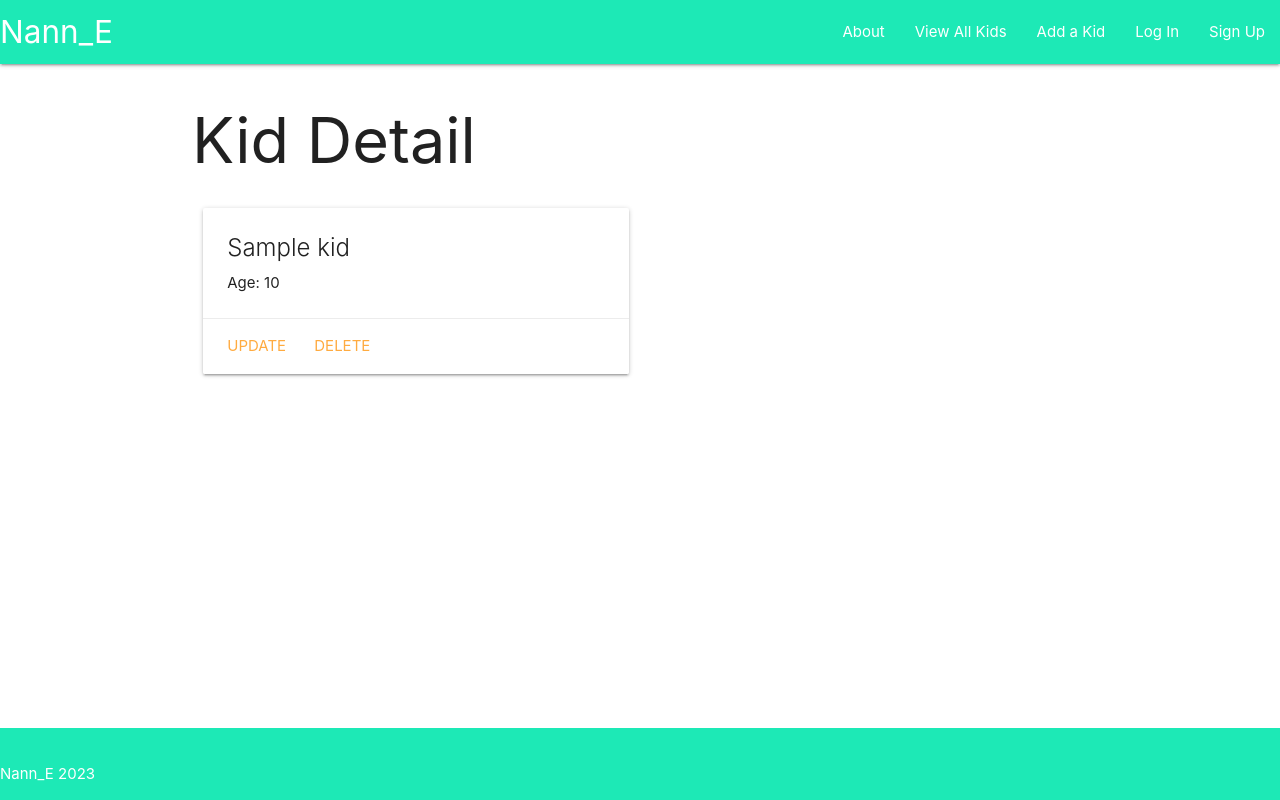
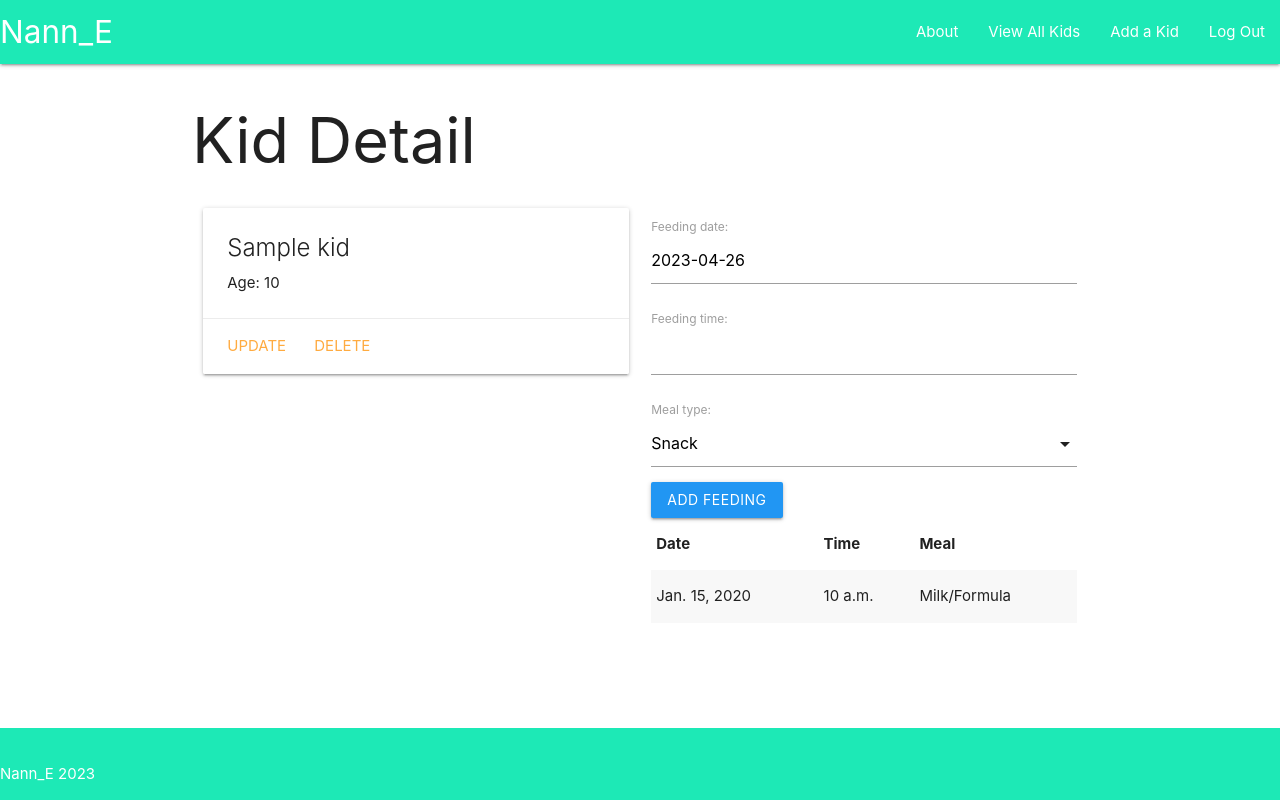
Before and after one commit to dition24/nann_e, a Django app: page /kids/1/ in a window 1280 px wide. Run offline with Django 4.2, Linux system fonts and the light colour scheme; a user stored in the database is signed in; tables that the repository leaves empty hold one stand-in row (values such as "Sample post").

Commit message:
sets new migrations and feeding function

```diff
--- a/main_app/admin.py
+++ b/main_app/admin.py
@@ -2,6 +2,6 @@
 
 # Register your models here.
 
-from .models import Kid
+from .models import Kid, Feeding
 
-admin.site.register(Kid)
+admin.site.register([Kid, Feeding])
--- a/main_app/forms.py
+++ b/main_app/forms.py
@@ -0,0 +1,7 @@
+from django.forms import ModelForm
+from .models import Feeding
+
+class FeedingForm(ModelForm):
+    class Meta:
+        model = Feeding
+        fields = ('date', 'time', 'meal')
--- a/main_app/models.py
+++ b/main_app/models.py
@@ -13,3 +13,24 @@
 
     def get_absolute_url(self):
         return reverse('kid_detail', kwargs={'kid_id': self.id})
+
+class Feeding(models.Model):
+    MEALS = (
+        ('M', 'Milk/Formula'),
+        ('BF', 'Baby Food/Puree'),
+        ('B', 'Breakfast'),
+        ('L', 'Lunch'),
+        ('D', 'Dinner'),
+        ('S', 'Snack'),
+    )
+
+    date = models.DateField('feeding date')
+    time = models.TimeField('feeding time')
+    meal = models.CharField(max_length=2, choices=MEALS, default=MEALS[5][0], verbose_name='meal type')
+    kid = models.ForeignKey(Kid, on_delete=models.CASCADE)
+
+    def __str__(self):
+        return f"{self.get_meal_display()} on {self.date}"
+
+    class Meta:
+        ordering = ('-date',)
--- a/main_app/templates/base.html
+++ b/main_app/templates/base.html
@@ -11,6 +11,7 @@
       href="https://cdnjs.cloudflare.com/ajax/libs/materialize/1.0.0/css/materialize.min.css"
     />
     <link rel="stylesheet" href="{% static 'css/style.css' %}">
+    <script src="https://cdnjs.cloudflare.com/ajax/libs/materialize/1.0.0/js/materialize.min.js"></script>
     <!-- <script defer src="{% static 'js/script.js' %}"></script> -->
     {% block title%}
     <title>Default Title</title>
@@ -25,6 +26,7 @@
                 <li>
                     <a href="{% url 'about' %}">About</a>
                 </li>
+                {% if user.is_authenticated %}
                 <li>
                     <a href="{% url 'kids_index' %}">View All Kids</a>
                 </li>
@@ -32,11 +34,16 @@
                     <a href="{% url 'kid_create' %}">Add a Kid</a>
                 </li>
                 <li>
+                    <a href="{% url 'logout' %}">Log Out</a>
+                </li>
+                {% else %}
+                <li>
                     <a href="{% url 'login' %}">Log In</a>
                 </li>
                 <li>
                     <a href="{% url 'signup' %}">Sign Up</a>
                 </li>
+                {% endif %}
             </ul>
         </div>
        </nav>
--- a/main_app/templates/kids/detail.html
+++ b/main_app/templates/kids/detail.html
@@ -20,5 +20,52 @@
             </div>
         </div>
     </div>
+    <div class="col s6">
+        <form action="{% url 'add_feeding' kid.id %}" method="POST">
+            {% csrf_token %}
+            {{ feeding_form.as_p }}
+            <input type="submit" value="Add Feeding" class="btn blue">
+        </form>
+        <table class="striped">
+            <thead>
+                <tr>
+                    <th>Date</th>
+                    <th>Time</th>
+                    <th>Meal</th>
+                </tr>
+            </thead>
+            <tbody>
+                {% for feeding in kid.feeding_set.all %}
+                    <tr>
+                        <td>{{ feeding.date }}</td>
+                        <td>{{ feeding.time }}</td>
+                        <td>{{ feeding.get_meal_display }}</td>
+                    </tr>
+                {% endfor %}
+            </tbody>
+        </table>
+    </div>
 </div>
+
+<script>
+    const datePickerEl = document.getElementById('id_date');
+    const timePickerEl = document.getElementById('id_time');
+    const formSelectEl = document.getElementById('id_meal');
+
+    M.Datepicker.init(datePickerEl, {
+        format: 'yyyy-mm-dd',
+        defaultDate: new Date(),
+        setDefaultDate: true,
+        autoClose: true
+    });
+
+    M.Timepicker.init(timePickerEl, {
+        defaultTime: 'now',
+        twelveHour: true,
+        autoClose: true
+    });
+
+    M.FormSelect.init(formSelectEl);
+</script>
+
 {% endblock %}
--- a/main_app/urls.py
+++ b/main_app/urls.py
@@ -10,6 +10,7 @@
     path('kids/create/', views.KidCreate.as_view(), name='kid_create'),
     path('kids/<int:pk>/update', views.KidUpdate.as_view(), name='kid_update'),
     path('kids/<int:pk>/delete/', views.KidDelete.as_view(), name='kid_delete'),
+    path('kids/<int:kid_id>/add_feeding/', views.add_feeding, name='add_feeding'),
 
     path('accounts/signup/', views.signup, name='signup')
 ]
--- a/main_app/views.py
+++ b/main_app/views.py
@@ -1,5 +1,6 @@
 from django.shortcuts import render, redirect
 from .models import Kid
+from .forms import FeedingForm
 from django.views.generic.edit import CreateView, UpdateView, DeleteView
 from django.contrib.auth import login
 from django.contrib.auth.forms import UserCreationForm
@@ -21,7 +22,22 @@
 @login_required
 def kid_detail(request, kid_id):
     kid = Kid.objects.get(id=kid_id)
-    return render(request, 'kids/detail.html', {'kid': kid})
+    feeding_form = FeedingForm()
+    return render(request, 'kids/detail.html', {
+        'kid': kid,
+        'feeding_form': feeding_form,
+    })
+
+@login_required
+def add_feeding(request, kid_id):
+    form = FeedingForm(request.POST)
+    if form.is_valid():
+        new_feeding = form.save(commit=False)
+        new_feeding.kid_id = kid_id
+        new_feeding.save()
+    else:
+        print(form.errors)
+    return redirect('kid_detail', kid_id=kid_id)
 
 def signup(request):
     error_message = ''
```
Also changed, not shown: main_app/migrations/0003_feeding.py (added), main_app/migrations/0004_alter_feeding_meal.py (added), main_app/migrations/0005_alter_feeding_date_alter_feeding_meal_and_more.py (added).
